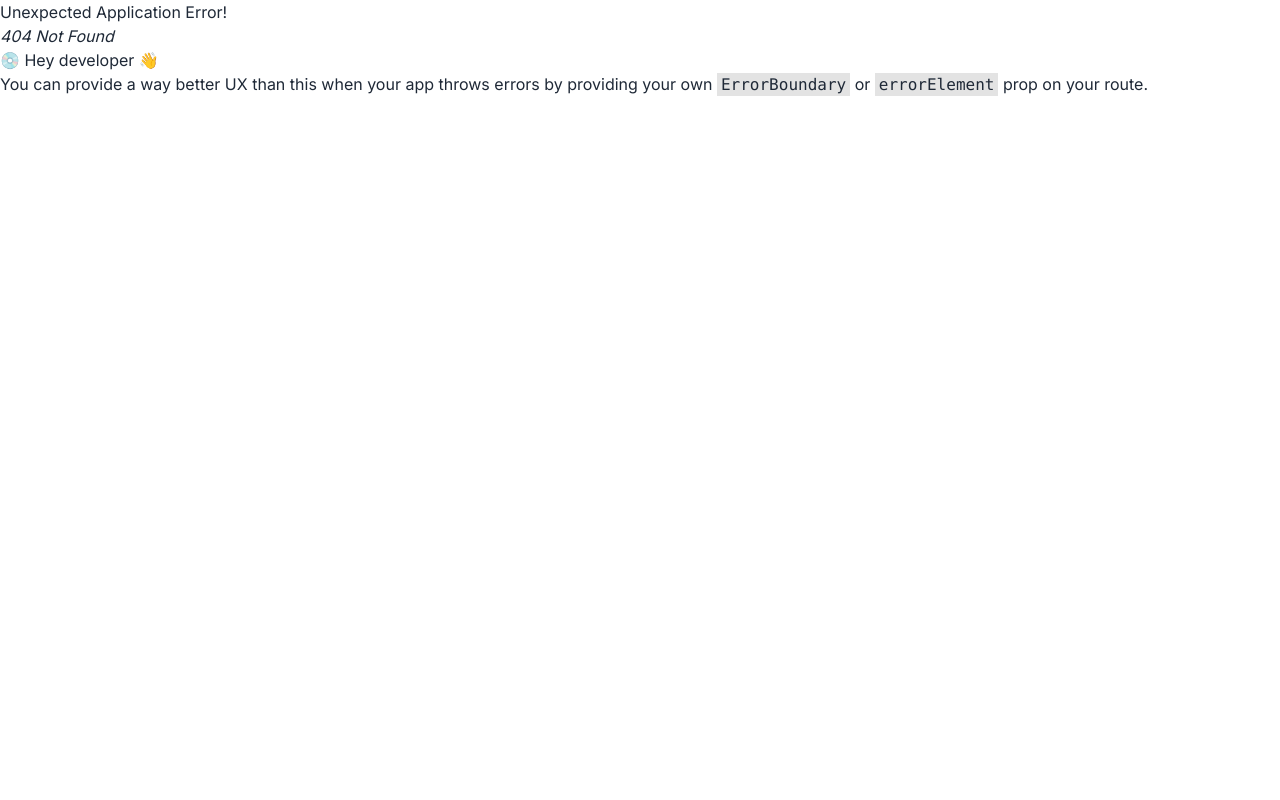
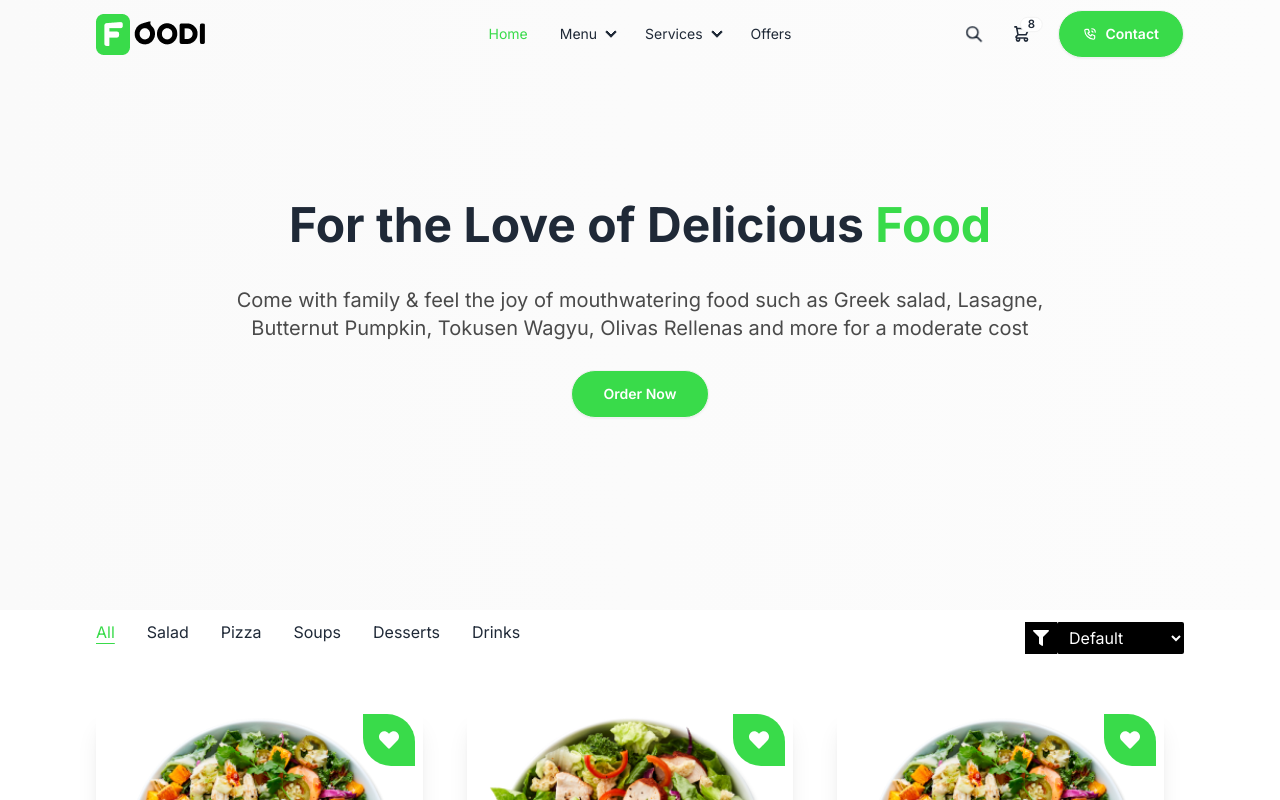
Before and after one commit to Lazy-Coder-here/Foodi-MERN, a React (Vite) app in the folder food-client/: page /menu in a window 1280 px wide. Before the commit this address had no page. Shown: the top 800 px of the page. Built offline with nearby package versions, Linux system fonts and the light colour scheme.

Commit message:
added menupage

```diff
--- a/food-client/src/App.css
+++ b/food-client/src/App.css
@@ -23,3 +23,9 @@ header {
 .heartStar {
   border-radius: 0px 28px 0px 28px;
 }
+
+.active{
+  text-decoration: underline;
+  text-underline-offset: 5px;
+  color: #39DB4A;
+}
--- a/food-client/src/components/Cards.jsx
+++ b/food-client/src/components/Cards.jsx
@@ -10,7 +10,7 @@ const Cards = ({ i, item }) => {
   };
 
   return (
-    <div className="card w-96 bg-base-100 shadow-xl relative">
+    <div className="card mr-5 md:my-5 shadow-xl relative">
       <div
         className={`rating gap-1 absolute right-2 top-2 p-4 heartStar bg-green ${
           isHeartFilled ? "text-rose-500" : "text-white"
--- a/food-client/src/components/Navbar.jsx
+++ b/food-client/src/components/Navbar.jsx
@@ -25,14 +25,14 @@ const Navbar = () => {
   const navItems = (
     <>
       <li>
-        <a href="/">Home</a>
+        <a className="text-green" href="/">Home</a>
       </li>
       <li>
         <details>
           <summary>Menu</summary>
           <ul className="p-2">
             <li>
-              <a>All</a>
+              <a href="/menu">All</a>
             </li>
             <li>
               <a>Salad</a>
--- a/food-client/src/layout/Main.jsx
+++ b/food-client/src/layout/Main.jsx
@@ -8,7 +8,9 @@ const Main = () => {
   return (
     <div>
       <Navbar />
-      <Outlet />
+      <div className="min-h-screen">
+        <Outlet />
+      </div>
       <Footer />
     </div>
   );
--- /dev/null
+++ b/food-client/src/pages/menu/Menu.jsx
@@ -0,0 +1,202 @@
+import React, { useEffect, useState } from "react";
+import Cards from "../../components/Cards";
+import { FaFilter } from "react-icons/fa";
+
+const Menu = () => {
+  const [menu, setMenu] = useState([]);
+  const [filteredItems, setFilteredItems] = useState([]);
+  const [selectedCategory, setSelectedCategory] = useState("all");
+  const [sortOption, setSortOption] = useState("default");
+  const [currentPage, setCurrentPage] = useState(1);
+  const itemsPerPage = 6;
+
+  // loading data
+  useEffect(() => {
+    // fetch data from backend
+    const fetchData = async () => {
+      try {
+        const response = await fetch("/menu.json");
+        const data = await response.json();
+        // console.log(data);
+        setMenu(data);
+        setFilteredItems(data);
+      } catch (error) {
+        console.log(error);
+      }
+    };
+
+    // call the function
+    fetchData();
+  }, []);
+
+  // filtering data based on category
+  const filterItems = (category) => {
+    const filtered =
+      category === "all"
+        ? menu
+        : menu.filter((item) => item.category === category);
+    setFilteredItems(filtered);
+    setSelectedCategory(category);
+    setCurrentPage(1);
+  };
+
+  // show all data function
+  const showAll = () => {
+    setFilteredItems(menu);
+    setSelectedCategory("all");
+    setCurrentPage(1);
+  };
+
+  // sorting based on A-Z, Z-A, Low-High pricing
+  const handleSortChange = (option) => {
+    setSortOption(option);
+
+    let sortedItems = [...filteredItems];
+
+    // logic
+    switch (option) {
+      case "A-Z":
+        sortedItems.sort((a, b) => a.name.localeCompare(b.name));
+        break;
+      case "Z-A":
+        sortedItems.sort((a, b) => b.name.localeCompare(a.name));
+        break;
+      case "low-to-high":
+        sortedItems.sort((a, b) => a.price - b.price);
+        break;
+      case "high-to-low":
+        sortedItems.sort((a, b) => b.price - a.price);
+        break;
+      default:
+        break;
+    }
+
+    setFilteredItems(sortedItems);
+    setCurrentPage(1);
+  };
+
+  // pagination logic
+  const indexOfLastItem = currentPage * itemsPerPage;
+  const indexOfFirstItem = indexOfLastItem - itemsPerPage;
+  const currentItems = filteredItems.slice(indexOfFirstItem, indexOfLastItem);
+  const paginate = (pageNumber) => setCurrentPage(pageNumber);
+
+  return (
+    <div>
+      {/* menu banner */}
+      <div className="section-container bg-gradient-to-r from-[#FAFAFA] from-0% to-[#FCFCFC] to-100%">
+        <div className="py-48 flex flex-col justify-center items-center gap-8">
+          {/* texts */}
+          <div className="text-center space-y-7 px-4">
+            <h2 className="md:text-5xl text-4xl font-bold md:leading-snug leading-snug">
+              For the Love of Delicious
+              <span className="text-green"> Food</span>
+            </h2>
+            <p className="text-xl text-[#4A4A4A] md:w-4/5 mx-auto">
+              Come with family & feel the joy of mouthwatering food such as
+              Greek salad, Lasagne, Butternut Pumpkin, Tokusen Wagyu, Olivas
+              Rellenas and more for a moderate cost
+            </p>
+            <button className="btn bg-green px-8 py-3 font-semibold text-white rounded-full">
+              Order Now
+            </button>
+          </div>
+        </div>
+      </div>
+
+      {/* menu shop section */}
+      <div className="section-container">
+        {/* filtering and sorting */}
+        <div className="flex flex-col md:flex-row flex-wrap md:justify-between items-center space-y-3 mb-8">
+          {/* all category buttons */}
+          <div className="flex flex-row justify-start md:items-center md:gap-8 gap-4 flex-wrap">
+            <button
+              onClick={showAll}
+              className={selectedCategory === "all" && "active"}
+            >
+              All
+            </button>
+            <button
+              onClick={() => filterItems("salad")}
+              className={selectedCategory === "salad" && "active"}
+            >
+              Salad
+            </button>
+            <button
+              onClick={() => filterItems("pizza")}
+              className={selectedCategory === "pizza" && "active"}
+            >
+              Pizza
+            </button>
+            <button
+              onClick={() => filterItems("soup")}
+              className={selectedCategory === "soup" && "active"}
+            >
+              Soups
+            </button>
+            <button
+              onClick={() => filterItems("dessert")}
+              className={selectedCategory === "dessert" && "active"}
+            >
+              Desserts
+            </button>
+            <button
+              onClick={() => filterItems("drinks")}
+              className={selectedCategory === "drinks" && "active"}
+            >
+              Drinks
+            </button>
+          </div>
+
+          {/* sorting based filtering */}
+          <div className="flex justify-end mb-4 rounded-sm">
+            <div className="bg-black p-2">
+              <FaFilter className="h-4 w-4 text-white" />
+            </div>
+
+            {/* sorting options */}
+            <select
+              name="sort"
+              id="sort"
+              onChange={(e) => handleSortChange(e.target.value)}
+              value={sortOption}
+              className="bg-black text-white px-2 py-1 rounded-sm"
+            >
+              <option value="default">Default</option>
+              <option value="A-Z">A-Z</option>
+              <option value="Z-A">Z-A</option>
+              <option value="low-to-high">Low to High</option>
+              <option value="high-to-low">High to Low</option>
+            </select>
+          </div>
+        </div>
+
+        {/* products card */}
+        <div className="grid md:grid-cols-3 sm:grid-cols-2 grid-cols-1 gap-6">
+          {currentItems.map((item) => (
+            <Cards key={item._id} item={item} />
+          ))}
+        </div>
+      </div>
+
+      {/* pagination section */}
+      <div className="flex justify-center my-8">
+        {Array.from({
+          length: Math.ceil(filteredItems.length / itemsPerPage),
+        }).map((_, index) => (
+          <button
+            key={index + 1}
+            onClick={() => paginate(index + 1)}
+            className={`mx-1 px-3 py-1 rounded-full ${
+              currentPage === index + 1 ? "bg-green text-white" : "bg-gray-200"
+            }`}
+          >
+            {index + 1}
+          </button>
+        ))}
+      </div>
+    </div>
+  );
+};
+
+export default Menu;
--- a/food-client/src/router/Router.jsx
+++ b/food-client/src/router/Router.jsx
@@ -1,6 +1,7 @@
 import { createBrowserRouter } from "react-router-dom";
 import Main from "../layout/Main";
 import Home from "../pages/home/Home";
+import Menu from "../pages/menu/Menu";
 
 const router = createBrowserRouter([
   {
@@ -11,6 +12,10 @@ const router = createBrowserRouter([
         path: "/",
         element: <Home />,
       },
+      {
+        path: "/menu",
+        element: <Menu />,
+      },
     ],
   },
 ]);
```
